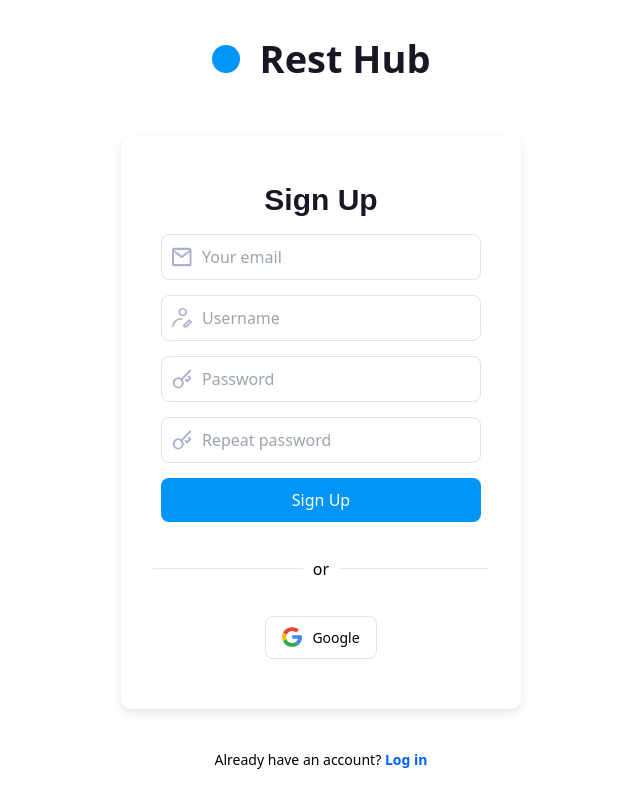
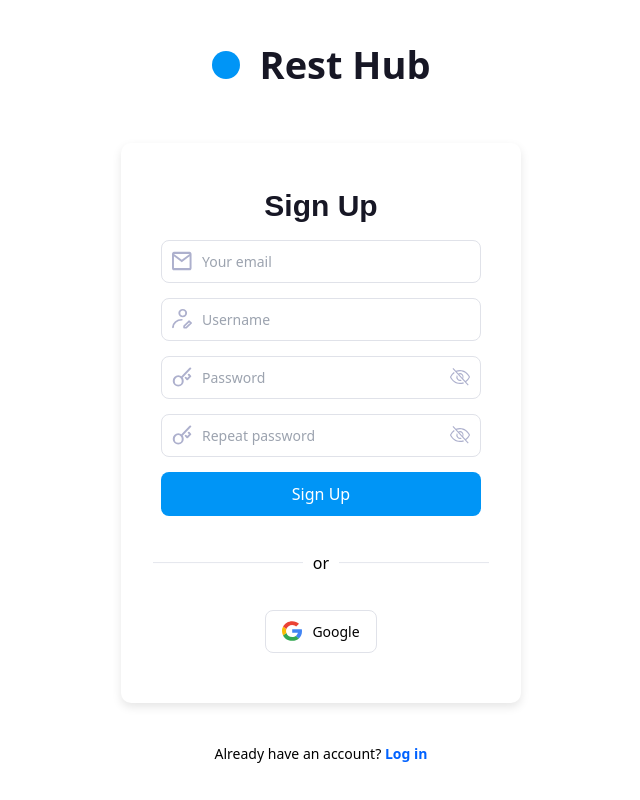
Before and after one commit to fcfargo/rest-hub, a Next.js app in the folder rest-hub-client/: page /auth/signup in a window 1280 px wide. Shown: the whole page, without its empty margins (319-959 px from the left). Built offline with nearby package versions, Linux system fonts and the light colour scheme; no server answers.

Commit message:
feat: add input type change button

```diff
--- a/rest-hub-client/src/app/auth/login/loginForm.tsx
+++ b/rest-hub-client/src/app/auth/login/loginForm.tsx
@@ -59,6 +59,7 @@ export default function LoginForm() {
       <InputField
         type="password"
         placeholder="Password"
+        isEyesImage={true}
         iconSrc="/auth/password.svg"
         altText="Password Icon"
         {...register('password')}
--- a/rest-hub-client/src/app/auth/signup/signupForm.tsx
+++ b/rest-hub-client/src/app/auth/signup/signupForm.tsx
@@ -81,6 +81,7 @@ export default function SignUpForm() {
       <InputField
         type="password"
         placeholder="Password"
+        isEyesImage={true}
         iconSrc="/auth/password.svg"
         altText="Password Icon"
         {...register('password')}
@@ -91,6 +92,7 @@ export default function SignUpForm() {
       <InputField
         type="password"
         placeholder="Repeat password"
+        isEyesImage={true}
         iconSrc="/auth/password.svg"
         altText="Password Icon"
         {...register('repeatPassword')}
--- a/rest-hub-client/src/components/forms/InputField.tsx
+++ b/rest-hub-client/src/components/forms/InputField.tsx
@@ -1,21 +1,51 @@
 import Image from 'next/image';
+import { useCallback, useState } from 'react';
 
 import styles from '@/styles/input.module.css';
 
 interface InputFieldProps extends React.InputHTMLAttributes<HTMLInputElement> {
   iconSrc: string;
   altText: string;
-  ref?: (instance: HTMLInputElement | null) => void;
+  type: string;
+  isEyesImage?: boolean;
   errorMessage?: string;
 }
 
-export default function InputField({ iconSrc, altText, errorMessage, ...props }: InputFieldProps) {
+export default function InputField({
+  iconSrc,
+  altText,
+  type,
+  isEyesImage = false,
+  errorMessage,
+  ...props
+}: InputFieldProps) {
+  const [isPasswordVisible, setIsPasswordVisible] = useState(false);
+  const inputType =
+    isEyesImage && type === 'password' ? (isPasswordVisible ? 'text' : 'password') : type;
+
+  const togglePasswordVisibility = useCallback(() => {
+    setIsPasswordVisible((prev) => !prev);
+  }, []);
+
   return (
     <div className={styles.inputContainer}>
       <Image src={iconSrc} width={0} height={0} alt={altText} className={styles.icon} />
-      <input {...props} />
+
+      <input className={styles.input} type={inputType} {...props} />
 
       {errorMessage && <p className={styles.errorText}>{errorMessage}</p>}
+
+      {isEyesImage && type === 'password' && (
+        <button type="button" className={styles.eyeButton} onClick={togglePasswordVisibility}>
+          <Image
+            src={isPasswordVisible ? '/auth/eyes-open.svg' : '/auth/eyes-closed.svg'}
+            width={0}
+            height={0}
+            alt={isPasswordVisible ? 'Hide password' : 'Show password'}
+            className={styles.eyeIcon}
+          />
+        </button>
+      )}
     </div>
   );
 }
--- a/rest-hub-client/src/styles/input.module.css
+++ b/rest-hub-client/src/styles/input.module.css
@@ -1,4 +1,5 @@
 .inputContainer {
+  position: relative;
   display: flex;
   align-items: center;
   gap: 10px;
@@ -7,22 +8,37 @@
   border-radius: 8px;
 }
 
+.icon {
+  width: 20px;
+  height: 20px;
+}
+
 .input {
-  flex: 1;
+  flex: 0.2;
   border: none;
   outline: none;
   font-size: 14px;
+  transition: flex-grow 0.3s ease-in-out;
 }
 
-.icon {
-  width: 20px;
-  height: 20px;
+.eyeButton {
+  background: none;
+  border: none;
+  cursor: pointer;
+  position: absolute;
+  right: 9px;
+}
+
+.eyeIcon {
+  width: 22px;
+  height: 24px;
 }
 
 .errorText {
   color: #ff4d4f;
   font-size: 12px;
   font-weight: 500;
+  margin-right: 22px;
   margin-top: 4px;
   padding-left: 8px;
   display: block;
```
Also changed, not shown: rest-hub-client/public/auth/eyes-closed.svg (added), rest-hub-client/public/auth/eyes-open.svg (added).
